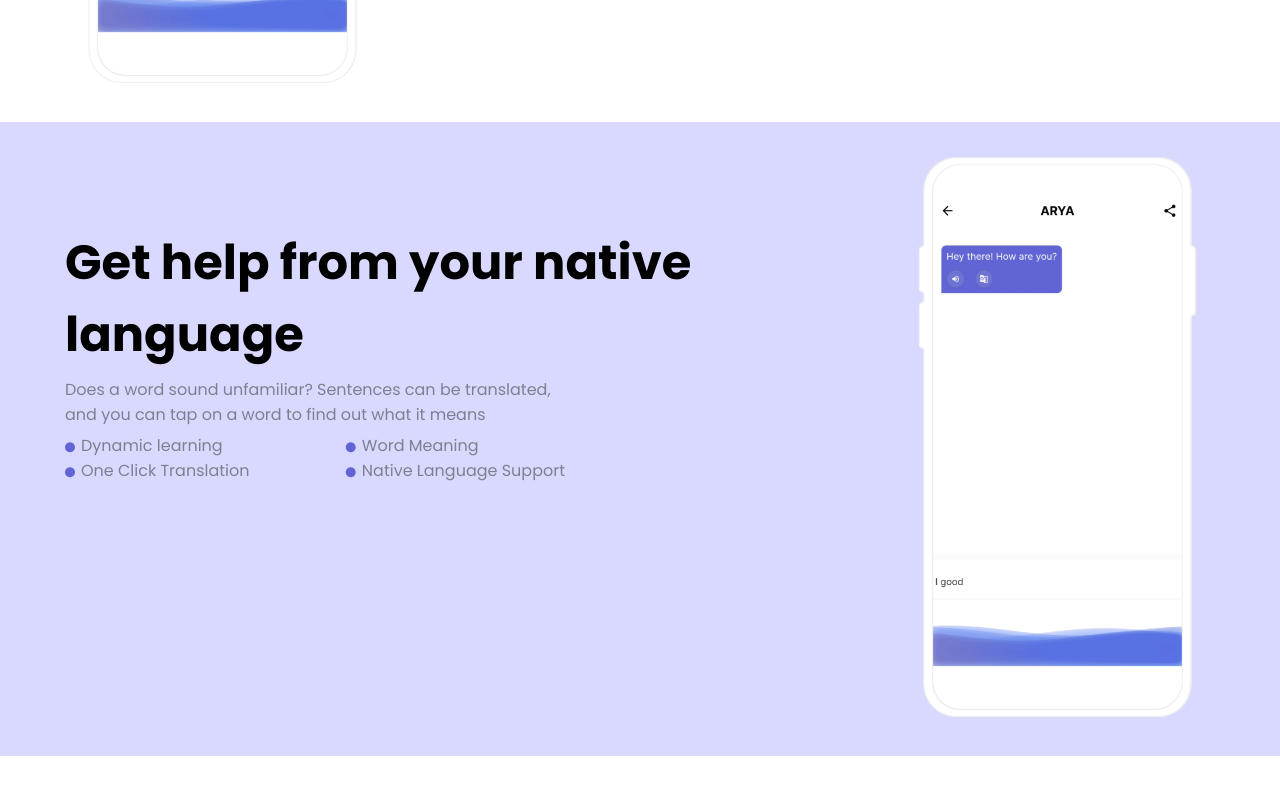
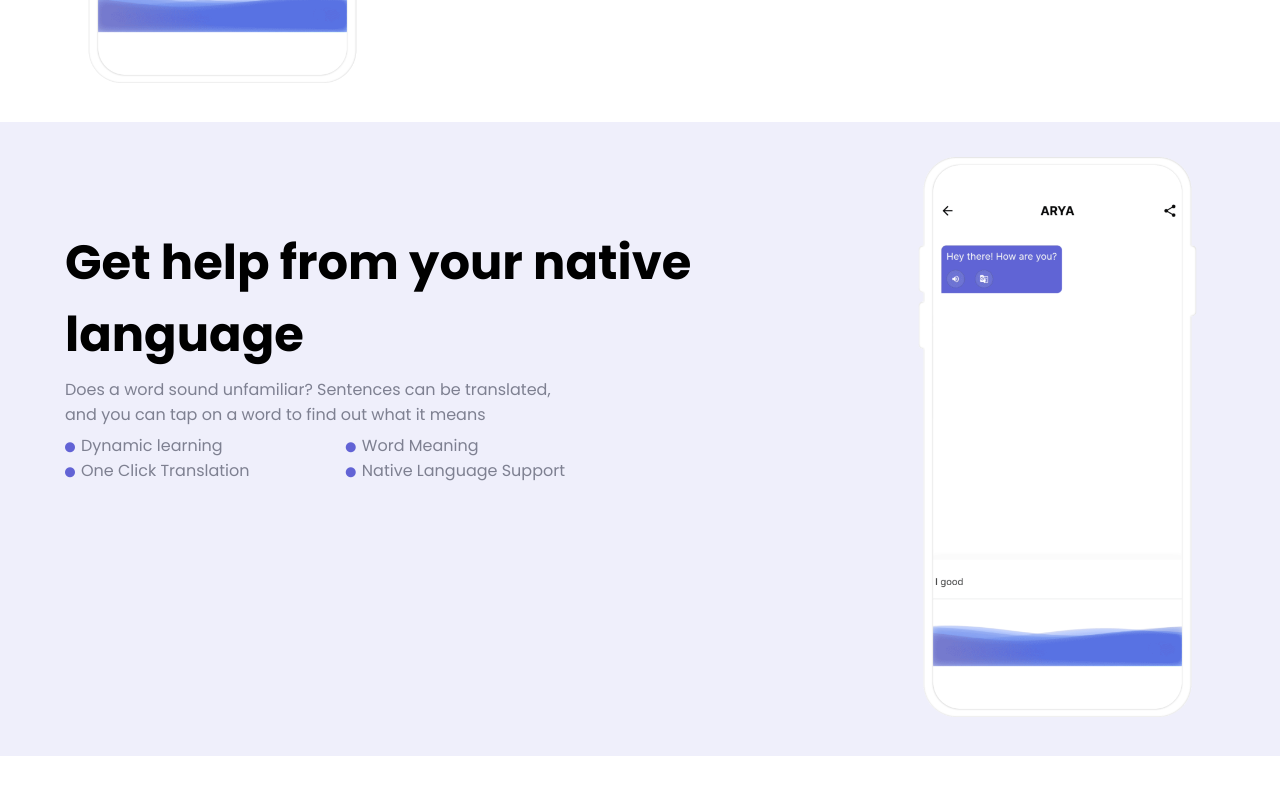
Before and after one commit to tanihka/ninja--study, a React (Create React App) app: page / in a window 1280 px wide. Shown: the part 1180-1971 px from the top of the page. Built offline with nearby package versions, Linux system fonts and the light colour scheme.

Commit message:
Update Features.css

```diff
--- a/src/components/Features/Features.css
+++ b/src/components/Features/Features.css
@@ -12,7 +12,7 @@
 }
 
 .feature2{
-  background-color:  #D9D9FF;
+  background-color: #EFEFFB;
 }
 
 
```
